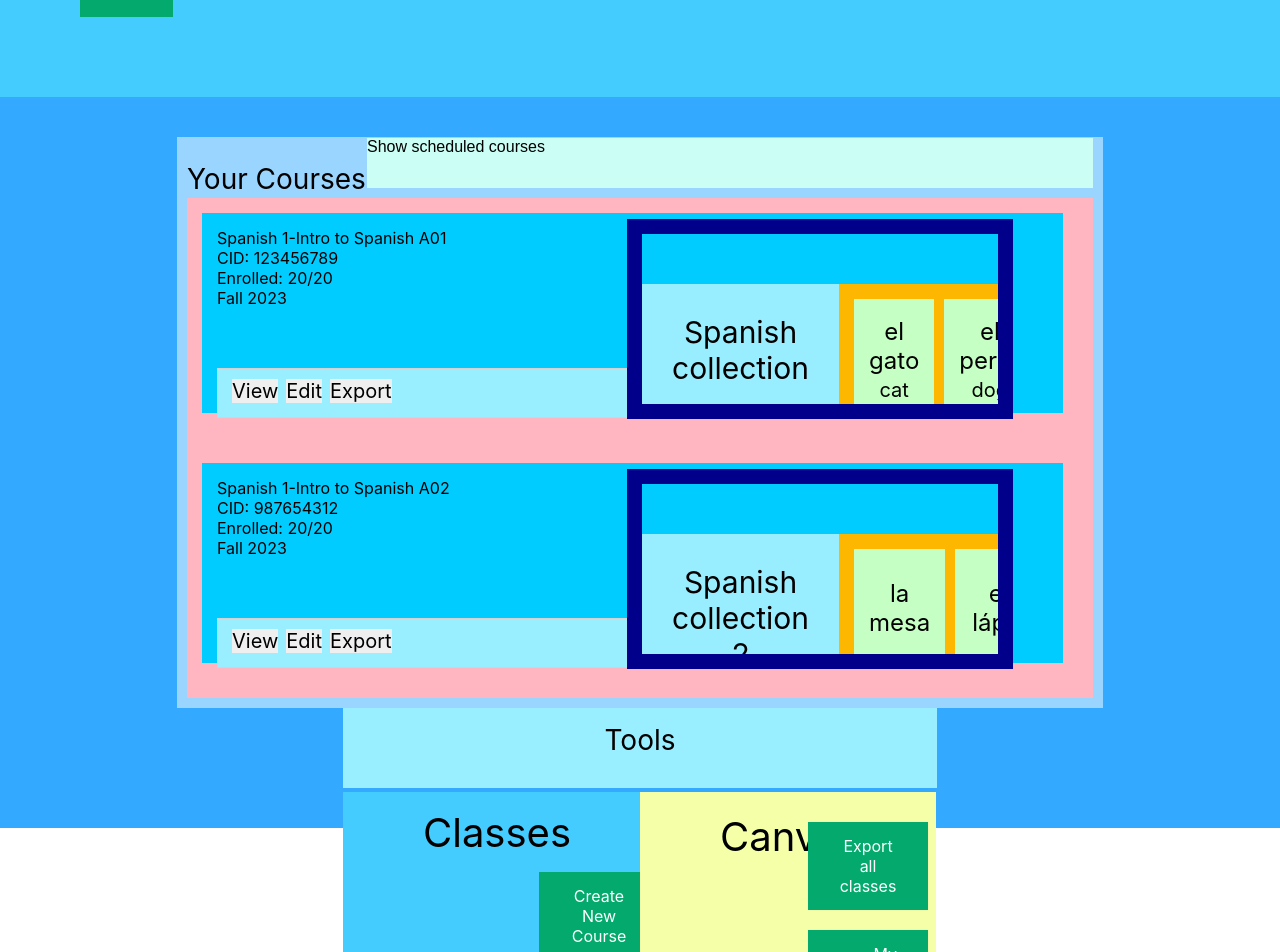
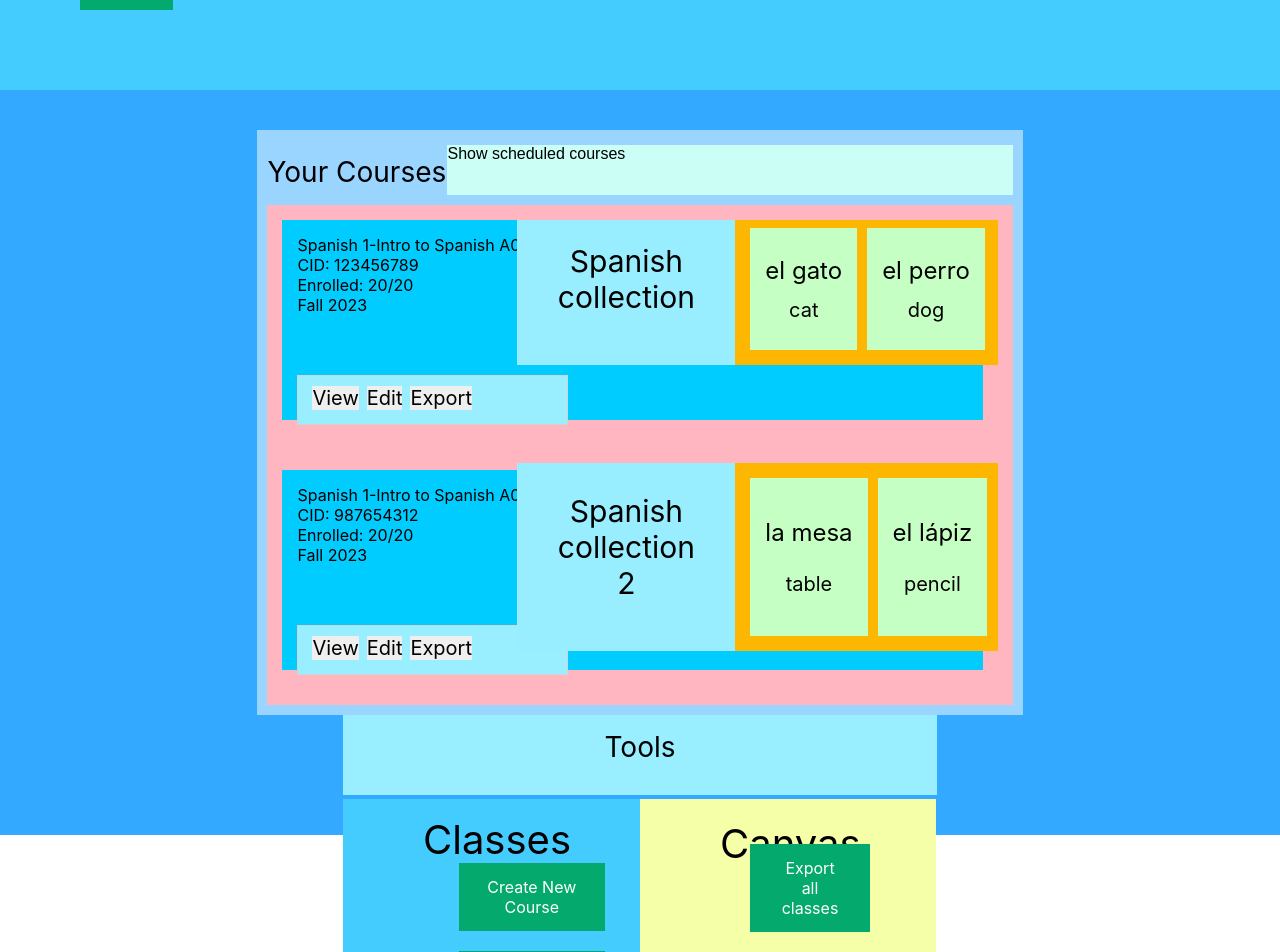
Before and after one commit to ofek168/a9-course-crud, a Next.js app: page /instructor_view in a window 1280 px wide. Shown: the top 952 px of the page. Built offline with nearby package versions, Linux system fonts and the light colour scheme.

Commit message:
Under instructorview, updated alignment

```diff
--- a/components/InstructorView/Canvas/Canvas.module.scss
+++ b/components/InstructorView/Canvas/Canvas.module.scss
@@ -1,8 +1,8 @@
 .box{
   display: flex;
   position: relative;
-  top:5vh;
-  right:29vh;
+  top:7vh;
+  right:30vh;
   display: flex;
   flex-wrap: wrap;
   // align-items:
@@ -11,7 +11,7 @@
   width: 15vh;
   color: white;
   text-decoration: none;
-  margin-left: 400px;
+  margin-left: 350px;
 
   > h2 {
     font-size: 2.50rem;
--- a/components/InstructorView/IOptions.module.scss
+++ b/components/InstructorView/IOptions.module.scss
@@ -11,6 +11,7 @@
     margin-bottom: 100px;
     padding: 40px;
     height: 500vh;
+    //background-color: brown;
 
     > a {
       text-decoration: none;
@@ -26,6 +27,7 @@
     padding: 10px;
     // overflow-y: scroll;
     max-height: 1000px;
+
 
 
 
@@ -66,6 +68,8 @@
     text-align: left;
 
 
+
+
     > h2 {
       font-size: 2.50rem;
       margin: 15px 0;
@@ -73,7 +77,7 @@
 
 
   }
-// this is for font2
+// this is for font2, classes, canvas, messages
   .font2{
       position: relative;
       bottom: 10%;
@@ -84,7 +88,7 @@
     margin-inline-end: 100px;
   }
 
-   .font2{
+   .font2{ // this is for font2, classes, canvas, messages
       position: relative;
       bottom: 10%;
     font-size: 2.50rem;
@@ -142,7 +146,7 @@
     margin-right:400px;
   }
 
-  .courseCollection {
+  .courseCollection { //outer box of collection boxes
     border:15px solid #00008B;
     height: 200px;
     overflow:auto;
@@ -150,6 +154,7 @@
     margin-right: 35px;
     margin-top:-29%;
     width: 386px;
+    //background-color: #BFFF00;
   }
 
 
@@ -246,7 +251,7 @@
   flex-direction: row;
   // align-items:
   background-color: #44CCFF;
-  width: 50%;
+  width: 70%;
   max-width: 1000px;
   padding-top: 40px;
   height: 35vh;
@@ -260,7 +265,7 @@
 
 
 }
-// this is for font2
+// Classes and Canvas title header
 .font2{
     position: relative;
     bottom: 10%;
@@ -271,7 +276,7 @@
   margin-inline-end: 100px;
 }
 
- .font2{
+ .font2{ //Classes and Canvas title header
     position: relative;
     bottom: 10%;
   font-size: 2.50rem;
@@ -281,7 +286,7 @@
   margin-inline-end: 100px;
 }
 
-#box3{
+#box3{ /* canvas box */
   position: relative;
   left: 50%;
   bottom: 35vh;
@@ -297,9 +302,11 @@
   padding-bottom: 40px;
   height: 35vh;
 
+
   > h2 {
     font-size: 2.50rem;
     margin: 15px 0;
+
   }
 }
 .coursesBox {
@@ -348,13 +355,14 @@
 
 }
 
-.showCourses {
+.showCourses { //show scheduled courses box
   border:15px #cbfff5;
   background-color:#cbfff5;
   height: 50px;
   margin-left: 180px;
   margin-top:-8%;
   font-family: sans-serif;
+
 
 }
 
@@ -373,3 +381,15 @@
   cursor: pointer;
   text-align: center;
 }
+
+.inner{
+  margin-top:-29%;
+  width: 150%;
+  padding: -10px 30px;
+}
+
+.outer{
+  margin-left: 220px;
+  margin-right: 35px;
+  margin-top:-39%;
+}
--- a/components/InstructorView/IOptions.tsx
+++ b/components/InstructorView/IOptions.tsx
@@ -25,27 +25,27 @@ const IOptions = () => {
 
             <a className={styles.box}>
                 <h2 className={styles.font}>Your Courses</h2>
+
                 <div className={styles.showCourses}>
                     Show scheduled courses
                     <div></div>
                 </div>
-
                 <div className={styles.coursesBox}>
                     <div className={styles.coursesContent}>
-                    <InstructorCourse courses={[coursesample]}></InstructorCourse>
+                        <InstructorCourse courses={[coursesample]}></InstructorCourse>
                         {/* <p>SPAN 1 - Intro to Spanish A01</p> */}
                         <p>Enrolled: 20/20</p>
                         <p>Fall 2023</p>
-
-
                         <div className={styles.courseEdit}>
                             <button id={styles.btn}>View</button>
                             <button id={styles.btn}>Edit</button>
                             <button id={styles.btn}>Export</button>
                         </div>
-                        <div className={styles.courseCollection}>
-                            <ViewCollection collections={[sample]}></ViewCollection>
-                        </div>
+                            <div className={styles.outer}>
+                                <div className={styles.inner}>
+                                   <ViewCollection collections={[sample]}></ViewCollection>
+                                </div>
+                            </div>
                     </div>
 
                     <div className={styles.coursesContent}>
@@ -58,32 +58,30 @@ const IOptions = () => {
                             <button id={styles.btn}>Edit</button>
                             <button id={styles.btn}>Export</button>
                         </div>
-                        <div className={styles.courseCollection}>
-                            <ViewCollection collections={[sample2]}></ViewCollection>
+                        <div className={styles.outer}>
+                            <div className={styles.inner}>
+                               <ViewCollection collections={[sample2]}></ViewCollection>
+                            </div>
                         </div>
                     </div>
 
-                    {/* <div className={styles.coursesContent}>
-                    <InstructorCourse courses={[coursesample]}></InstructorCourse>
-                        <p>Enrolled: 20/20</p>
-                        <p>Fall'84</p>
-                        <div className={styles.courseEdit}>
-                            <button id={styles.btn}>View</button>
-                            <button id={styles.btn}>Edit</button>
-                            <button id={styles.btn}>Export</button>
-                        </div>
-                        <div className={styles.courseCollection}>
+                </div>
 
-                        </div>
-                    </div> */}
-                </div>
+
+
+
+
             </a>
             <div className={styles.box1}>
                 <h2 className={styles.fonts}>Tools</h2>
 
                 <br></br>
-                <div id={styles.box2}>
-                    <h1 className={styles.font2}>Classes</h1>
+                <div id={styles.box2} >
+                    <div>
+                        <h1 className= {styles.font2}>Classes</h1>
+                    </div>
+
+
                     <div id={styles.box4}>
                         <Menu />
                     </div>
--- a/components/InstructorView/Menu/Menu.module.scss
+++ b/components/InstructorView/Menu/Menu.module.scss
@@ -1,19 +1,19 @@
 .box{
     display: flex;
     position: relative;
-    top:5vh;
+    top:3vh;
     right:29vh;
     display: flex;
     flex-wrap: wrap;
     // align-items:
     background-color: #04AA6D;
     padding: 14px 28px;
-    width: 15vh;
+    width: 100%;
     color: white;
     text-decoration: none;
     flex-direction: column;
     justify-content: center;
-    margin-left: 100px;
+    margin-left: 20px;
     > h2 {
       font-size: 2.50rem;
       margin: 15px 0;
```
Also changed, not shown: 2 other files (tests, documents, lock files or other folders).
